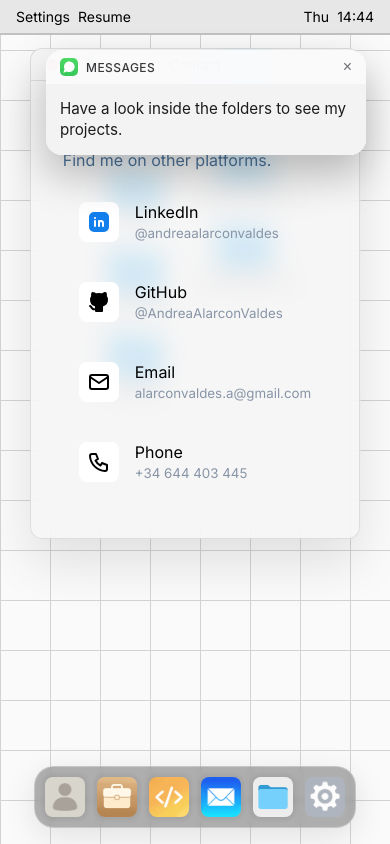
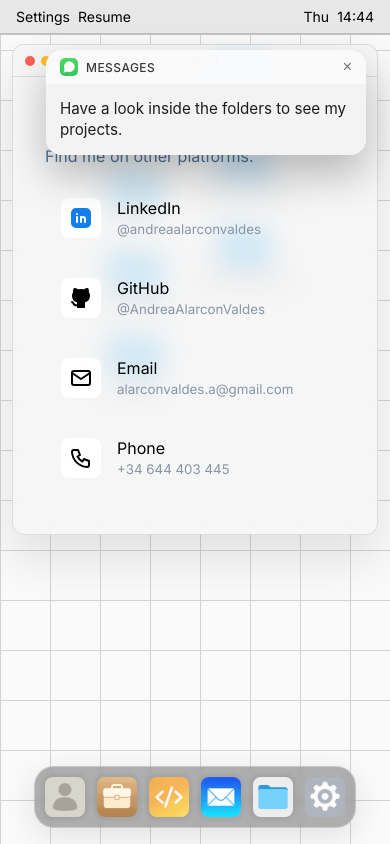
Before and after one commit to AndreaAlarconValdes/portfolio-andrea, a React (Vite) app: page /portfolio-andrea/contact in a window 390 px wide. Built offline with nearby package versions, Linux system fonts and the light colour scheme.

Commit message:
style: refactor Box.css to mobile-first responsive layout

```diff
--- a/src/components/Box.css
+++ b/src/components/Box.css
@@ -1,29 +1,39 @@
 .window-frame {
   position: relative;
   z-index: 2;
-  margin: 1rem;
+  margin: 0.75rem;
   background: rgba(246, 246, 246, 0.8);
   backdrop-filter: blur(12px);
+  -webkit-backdrop-filter: blur(12px);
   border-radius: 0.75rem;
   box-shadow: 0 25px 50px rgba(0, 0, 0, 0.1);
   border: 1px solid rgba(0, 0, 0, 0.1);
-  width: fit-content;
+  width: calc(100% - 1.5rem);
+  max-width: 100%;
+  overflow: hidden;
 }
 
 .title-bar {
   display: flex;
   align-items: center;
   height: 2rem;
-  padding: 0 1rem;
+  padding: 0 0.75rem;
   border-bottom: 1px solid rgba(0, 0, 0, 0.1);
+  flex-shrink: 0;
+}
+
+.window-buttons {
+  display: flex;
+  align-items: center;
+  gap: 0.375rem;
 }
 
 .window-buttons span {
   display: inline-block;
-  width: 0.7rem;
-  height: 0.7rem;
+  width: 0.625rem;
+  height: 0.625rem;
   border-radius: 50%;
-  margin-right: 0.5rem;
+  flex-shrink: 0;
 }
 
 .close {
@@ -39,9 +49,48 @@
 }
 
 .title {
-  font-size: 0.875rem;
+  font-size: 0.8125rem;
   font-weight: 100;
   position: absolute;
   left: 50%;
   transform: translateX(-50%);
+  white-space: nowrap;
+  overflow: hidden;
+  text-overflow: ellipsis;
+  max-width: calc(100% - 6rem);
 }
+
+@media (min-width: 768px) {
+  .window-frame {
+    margin: 1rem;
+    width: calc(100% - 2rem);
+    border-radius: 0.875rem;
+  }
+
+  .title-bar {
+    height: 2.25rem;
+    padding: 0 1rem;
+  }
+
+  .window-buttons span {
+    width: 0.6875rem;
+    height: 0.6875rem;
+  }
+
+  .title {
+    font-size: 0.875rem;
+    max-width: calc(100% - 7rem);
+  }
+}
+
+@media (min-width: 1024px) {
+  .window-frame {
+    width: fit-content;
+    max-width: 90vw;
+  }
+
+  .window-buttons span {
+    width: 0.7rem;
+    height: 0.7rem;
+  }
+}
```
